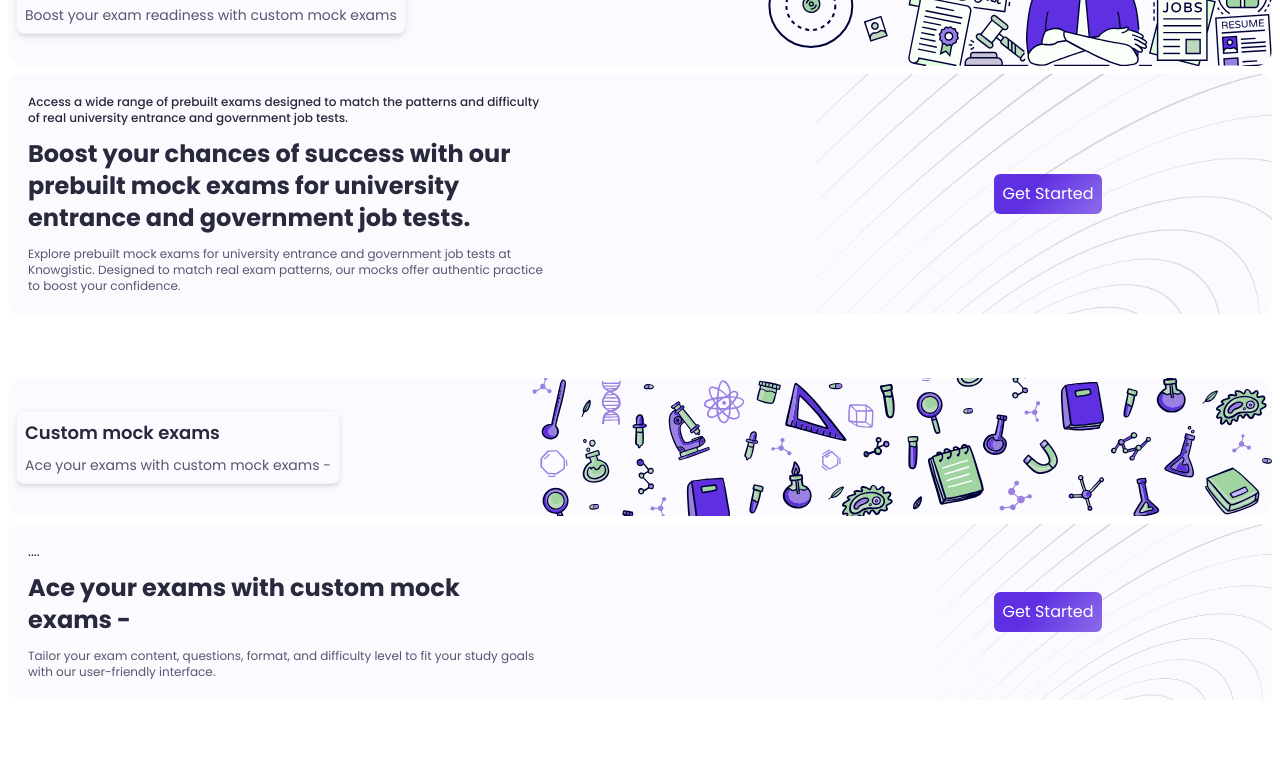
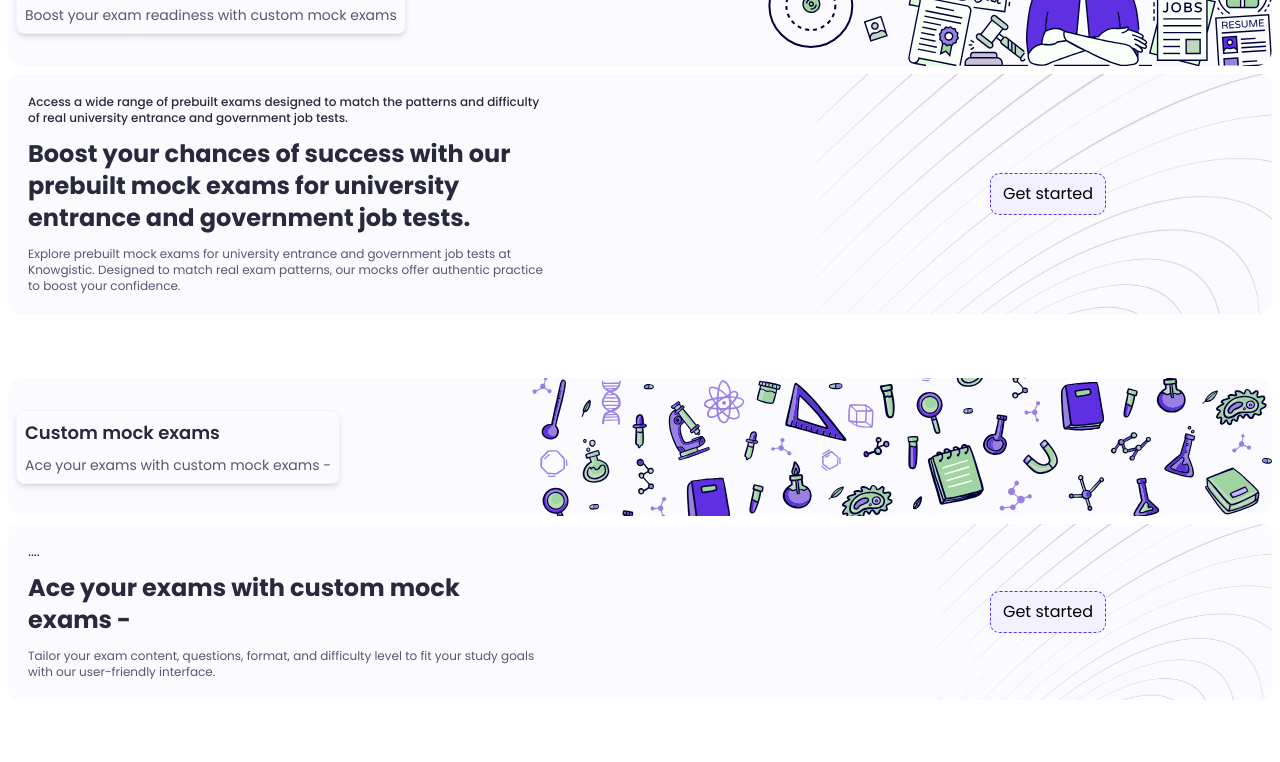
Before and after one commit to hammas-19/knowgistic, a Nuxt app: page / in a window 1280 px wide. Shown: the part 800-1562 px from the top of the page. Built offline with nearby package versions, Linux system fonts and the light colour scheme; no server answers.

Commit message:
style: designed Fancy button

```diff
--- /dev/null
+++ b/components/ButtonFancy.vue
@@ -0,0 +1,73 @@
+<style scoped>
+button {
+  color: black;
+  background-color: #f3f0ff;
+  border: none;
+  border-radius: .6rem;
+  position: relative;
+  cursor: pointer;
+  overflow: hidden;
+  transition: .6s ease;
+  border: 1px dashed #5F30E2;
+
+}
+button:hover{
+  color: white;
+  border: none;
+
+}
+button span:not(:nth-child(6)) {
+  position: absolute;
+  left: 50%;
+  top: 50%;
+  transform: translate(-50%, -50%);
+  height: 30px;
+  width: 30px;
+  background-color: #5F30E2;
+  border-radius: 50%;
+  transition: .6s ease;
+}
+
+button span:nth-child(6) {
+  position: relative;
+}
+
+button span:nth-child(1) {
+  transform: translate(-3.3em, -4em);
+}
+
+button span:nth-child(2) {
+  transform: translate(-6em, 1.3em);
+}
+
+button span:nth-child(3) {
+  transform: translate(-.2em, 1.8em);
+}
+
+button span:nth-child(4) {
+  transform: translate(3.5em, 1.4em);
+}
+
+button span:nth-child(5) {
+  transform: translate(3.5em, -3.8em);
+}
+
+button:hover span:not(:nth-child(6)) {
+  transform: translate(-50%, -50%) scale(4);
+  transition: 1.5s ease;
+
+}
+
+</style>
+<template>
+  <button>
+    <span class="circle1"></span>
+    <span class="circle2"></span>
+    <span class="circle3"></span>
+    <span class="circle4"></span>
+    <span class="circle5"></span>
+    <span class="text">
+      <slot name="text" />
+    </span>
+  </button>
+</template>
--- a/components/index/CategoriesSection.vue
+++ b/components/index/CategoriesSection.vue
@@ -61,7 +61,12 @@
 
         </div>
         <span class="md:w-1/3 w-full flex justify-center">
-                    <NuxtLink to="/auth/signUp" class="p-2 text-center bg-midHeart rounded-md text-white">Get Started
+          <NuxtLink to="/auth/signUp">
+            <ButtonFancy class="px-3 py-2 text-ebonyClay text-base">
+              <template #text>
+                Get started
+              </template>
+            </ButtonFancy>
           </NuxtLink>
         </span>
       </div>
@@ -92,7 +97,12 @@
 
         </div>
         <span class="md:w-1/3 w-full flex justify-center">
-                    <NuxtLink to="/auth/signUp" class="p-2 text-center bg-midHeart rounded-md text-white">Get Started
+          <NuxtLink to="/auth/signUp">
+            <ButtonFancy class="px-3 py-2 text-ebonyClay text-base">
+              <template #text>
+                Get started
+              </template>
+            </ButtonFancy>
           </NuxtLink>
         </span>
       </div>
@@ -117,12 +127,19 @@
 
           <span class="text-ebonyClay font-medium text-xs">....</span>
           <span class="text-2xl font-bold text-ebonyClay">....</span>
-                    <span class="text-comet text-xs">Enhance your subject knowledge with Knowgistic's quizzes and practice tests. Focus on specific subjects like English, math, or others. Get instant feedback and improve your skills.
+          <span class="text-comet text-xs">Enhance your subject knowledge with Knowgistic's quizzes and practice
+            tests. Focus on specific subjects like English, math, or others. Get instant feedback and improve
+            your skills.
           </span>
 
         </div>
         <span class="md:w-1/3 w-full flex justify-center">
-                    <NuxtLink to="/auth/signUp" class="p-2 text-center bg-midHeart rounded-md text-white">Get Started
+          <NuxtLink to="/auth/signUp">
+            <ButtonFancy class="px-3 py-2 text-ebonyClay text-base">
+              <template #text>
+                Get started
+              </template>
+            </ButtonFancy>
           </NuxtLink>
         </span>
       </div>
```
Lines whose indentation alone changed are shown as unchanged.
